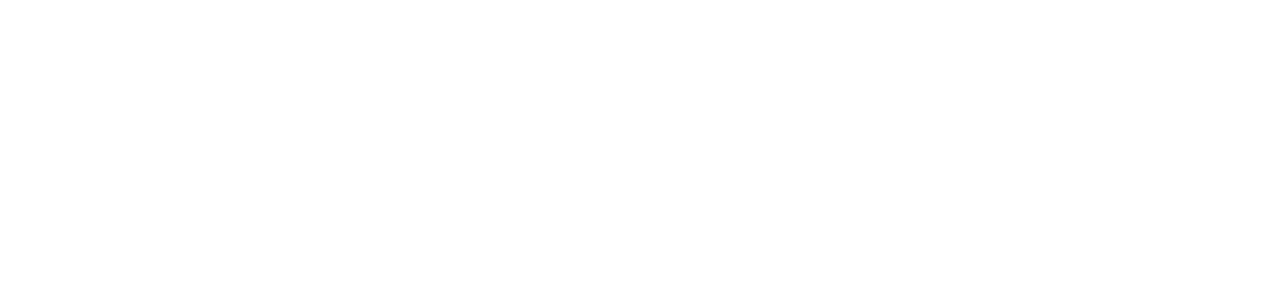
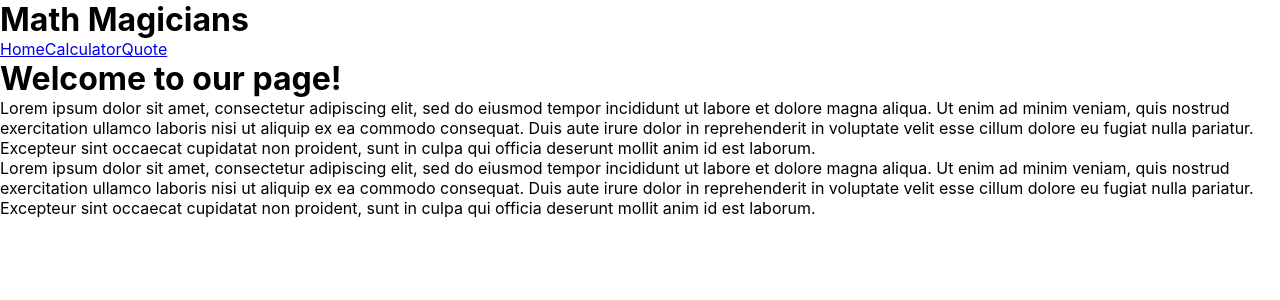
Before and after one commit to AlejandraKeber/math-magicians-react-calculator, a React (Create React App) app: page / in a window 1280 px wide. Shown: the top 300 px of the page. Built offline with nearby package versions, Linux system fonts and the light colour scheme.

Commit message:
Fix routing

```diff
--- a/src/App.js
+++ b/src/App.js
@@ -1,24 +1,20 @@
 import './App.css';
 import React from 'react';
-import { BrowserRouter as Router, Routes, Route } from 'react-router-dom';
+import { Routes, Route } from 'react-router-dom';
 import Calculator from './components/Calculator';
 import Navbar from './components/Navbar';
 import Home from './pages/Home';
 import Quote from './pages/Quote';
 
-class App extends React.Component {
-  constructor(props) {
-    super(props);
-    this.state = '';
-  }
-
-  render() {
-    return (
-      <div className="App">
-
-      </div>
-    );
-  }
-}
+const App = () => (
+  <>
+    <Navbar />
+    <Routes>
+      <Route exact path="/" element={<Home />} />
+      <Route path="/calculator" element={<Calculator />} />
+      <Route path="/quote" element={<Quote />} />
+    </Routes>
+  </>
+);
 
 export default App;
--- a/src/index.js
+++ b/src/index.js
@@ -1,14 +1,14 @@
 import React from 'react';
 import ReactDOM from 'react-dom/client';
 import './index.css';
-import { BrowserRouter } from 'react-router-dom';
+import { BrowserRouter as Router } from 'react-router-dom';
 import App from './App';
 
 const root = ReactDOM.createRoot(document.getElementById('root'));
 root.render(
   <React.StrictMode>
-    <BrowserRouter>
+    <Router>
       <App />
-    </BrowserRouter>
+    </Router>
   </React.StrictMode>,
 );
--- a/src/pages/Quote.js
+++ b/src/pages/Quote.js
@@ -1,6 +1,6 @@
 import React from 'react';
 
-const Home = () => (
+const Quote = () => (
   <div>
     <p>
       Mathematics is not about numbers, equations, computations,
@@ -9,4 +9,4 @@
   </div>
 );
 
-export default Home;
+export default Quote;
```
